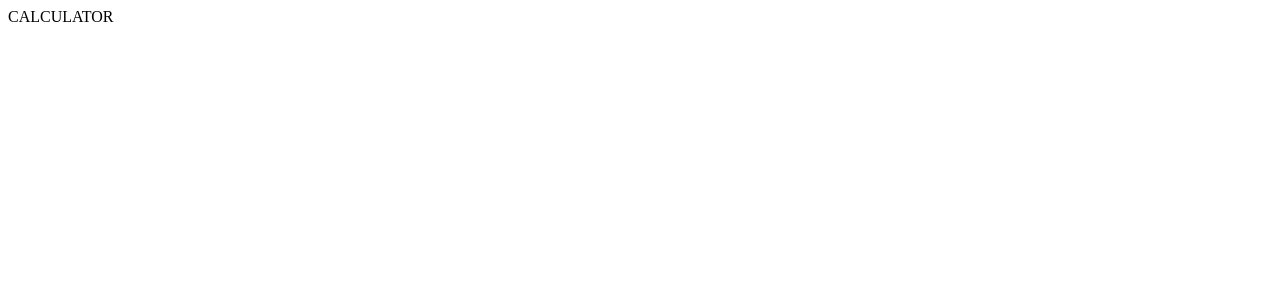
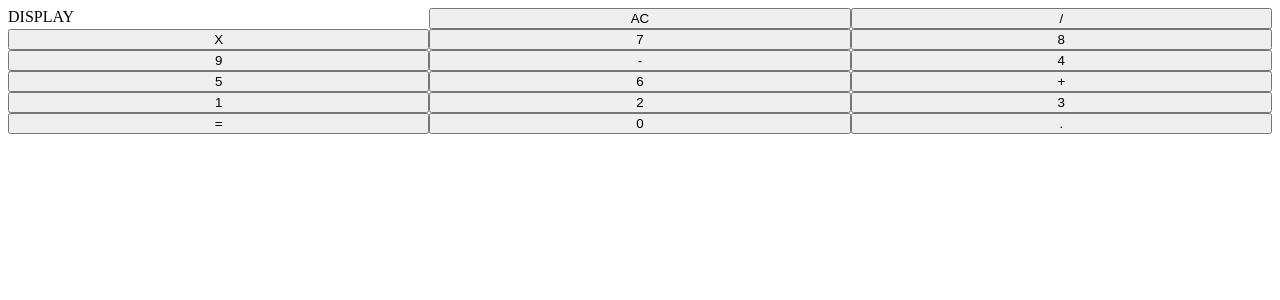
Before and after one commit to Joes-BitGit/calculator, a React (Create React App) app: page / in a window 1280 px wide. Shown: the top 300 px of the page. Built offline with nearby package versions, Linux system fonts and the light colour scheme.

Commit message:
JSX file + buttons, display

```diff
--- a/src/App.js
+++ /dev/null
@@ -1,11 +0,0 @@
-import React from 'react'
-
-function App() {
-  return (
-    <div className="App">
-      CALCULATOR
-    </div>
-  );
-}
-
-export default App;
--- /dev/null
+++ b/src/App.jsx
@@ -0,0 +1,29 @@
+import React from 'react';
+import style from './styles.css'
+
+function App() {
+  return (
+    <div className="grid-container">
+      <div id="display">DISPLAY</div>
+      <button id="clear">AC</button>
+      <button id="divide" className="operator">/</button>
+      <button id="multiply" className="operator">X</button>
+      <button id="seven" className="number">7</button>
+      <button id="eight" className="number">8</button>
+      <button id="nine" className="number">9</button>
+      <button id="subtract" className="operator">-</button>
+      <button id="four" className="number">4</button>
+      <button id="five" className="number">5</button>
+      <button id="six" className="number">6</button>
+      <button id="add" className="operator">+</button>
+      <button id="one" className="number">1</button>
+      <button id="two" className="number">2</button>
+      <button id="three" className="number">3</button>
+      <button id="equals">=</button>
+      <button id="zero" className="number">0</button>
+      <button id="decimal" className="number">.</button>
+    </div>
+  );
+}
+
+export default App;
--- a/src/index.js
+++ b/src/index.js
@@ -1,7 +1,7 @@
 import React from 'react';
 import ReactDOM from 'react-dom';
 
-import App from './App';
+import App from './App.jsx';
 
 
 ReactDOM.render(
--- /dev/null
+++ b/src/styles.css
@@ -0,0 +1,4 @@
+.grid-container {
+  display: grid;
+  grid-template-columns: repeat(3,1fr);
+}
```
